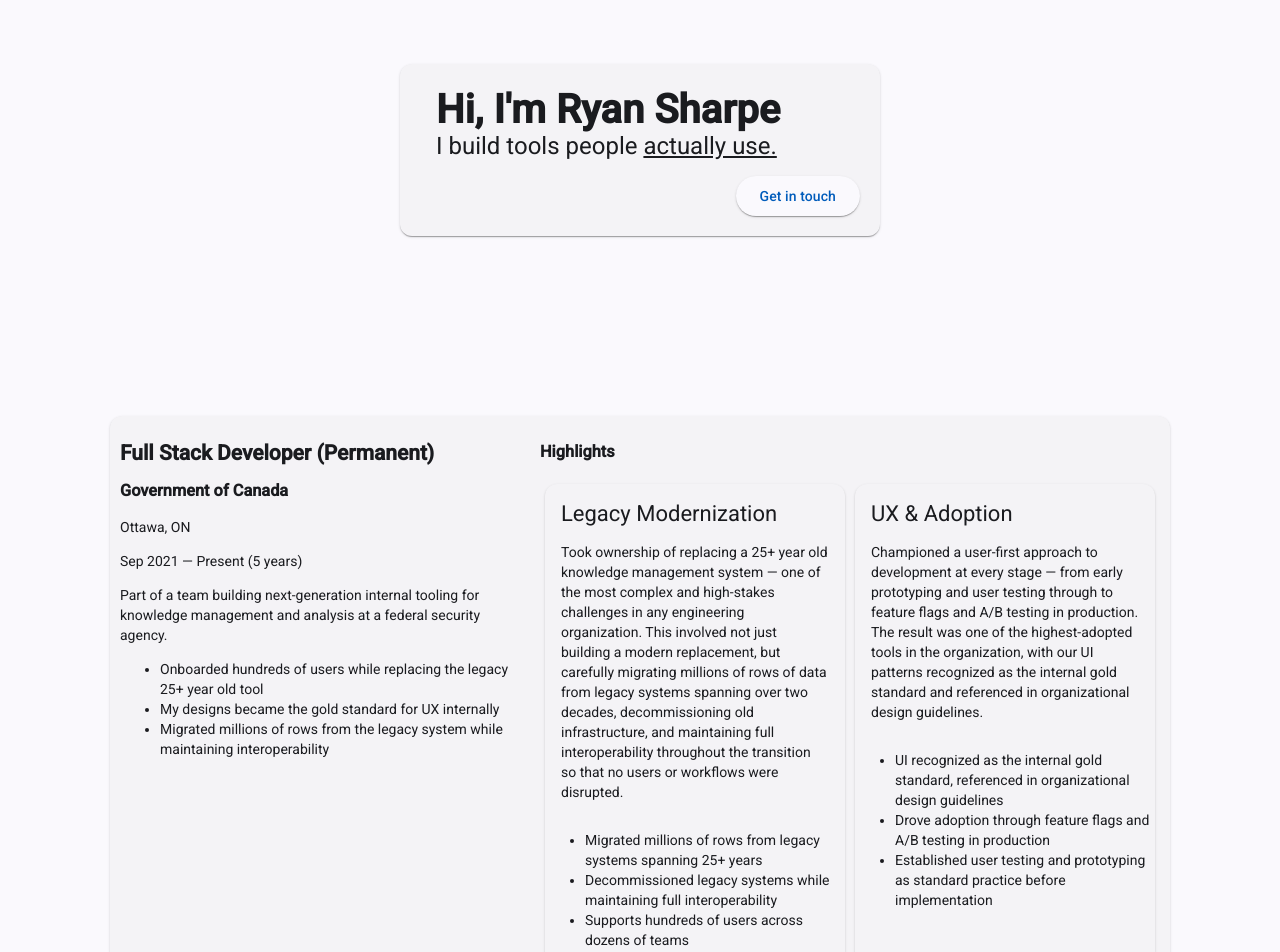
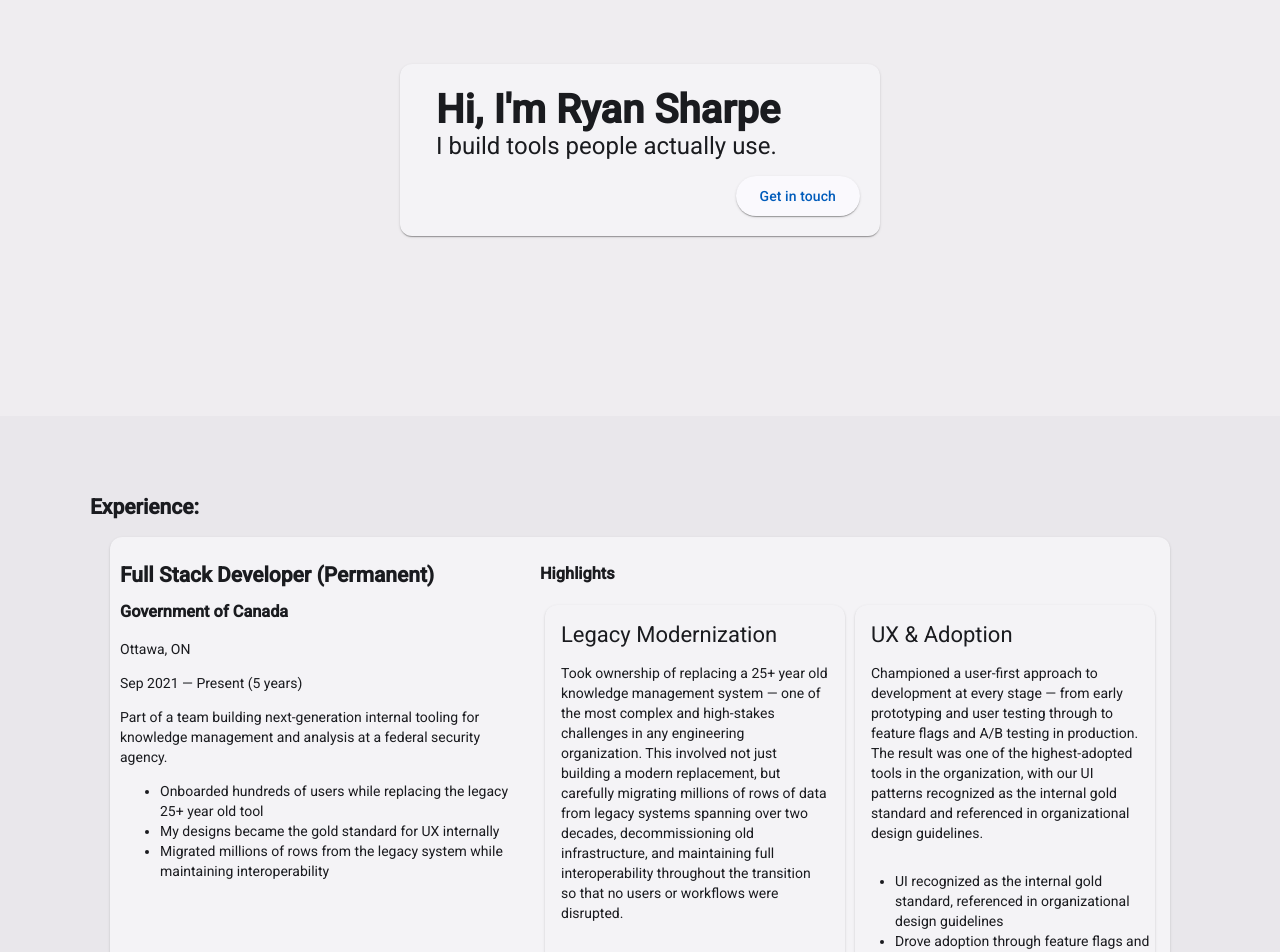
Before and after one commit to rrsharpe/rrsharpe.github.io, an Angular app in the folder portfolio/: page / in a window 1280 px wide. Shown: the part 180-1132 px from the top of the page. Built offline with nearby package versions, Linux system fonts and the light colour scheme.

Commit message:
Add some different colours

```diff
--- a/portfolio/src/app/app.html
+++ b/portfolio/src/app/app.html
@@ -5,17 +5,23 @@
   <a mat-button href="#experience">Experience</a>
   <a mat-button href="#contact">Contact</a>
 </mat-toolbar>
-
-<section class="content">
-  <div id="about">
-    <app-greeting-card></app-greeting-card>
+<div>
+  <div id="about" class="section">
+    <div class="content">
+      <app-greeting-card></app-greeting-card>
+    </div>
   </div>
-  <div id="experience">
-    @for (jobDescription of jobs; track $index) {
-      <app-experience-card [job]="jobDescription"></app-experience-card>
-    }
+  <div id="experience" class="section">
+    <div class="content">
+      <h2>Experience:</h2>
+      @for (jobDescription of jobs; track $index) {
+        <app-experience-card [job]="jobDescription"></app-experience-card>
+      }
+    </div>
   </div>
-  <div id="contact">
-    <app-contact-card></app-contact-card>
+  <div id="contact" class="section">
+    <div class="content">
+      <app-contact-card></app-contact-card>
+    </div>
   </div>
-</section>
+</div>
--- a/portfolio/src/app/app.scss
+++ b/portfolio/src/app/app.scss
@@ -15,6 +15,23 @@
   flex: 1 1 auto;
 }
 
+.section {
+  width: 100%;
+  display: flow-root;
+
+  &:nth-child(1) {
+    background-color: var(--mat-sys-surface-container);
+  }
+
+  &:nth-child(2) {
+    background-color: var(--mat-sys-surface-container-high);
+  }
+
+  &:nth-child(3) {
+    background-color: var(--mat-sys-surface-container-highest);
+  }
+}
+
 .content {
   margin: auto;
   max-width: 1100px;
--- a/portfolio/src/app/greeting-card/greeting-card.html
+++ b/portfolio/src/app/greeting-card/greeting-card.html
@@ -1,7 +1,7 @@
 <mat-card>
   <mat-card-content>
     <h1>Hi, I'm Ryan Sharpe</h1>
-    <section>I build tools people <u>actually use.</u></section>
+    <section>I build tools people actually use.</section>
   </mat-card-content>
   <mat-card-footer>
     <a mat-raised-button color="primary" href="#contact">Get in touch</a>
```
